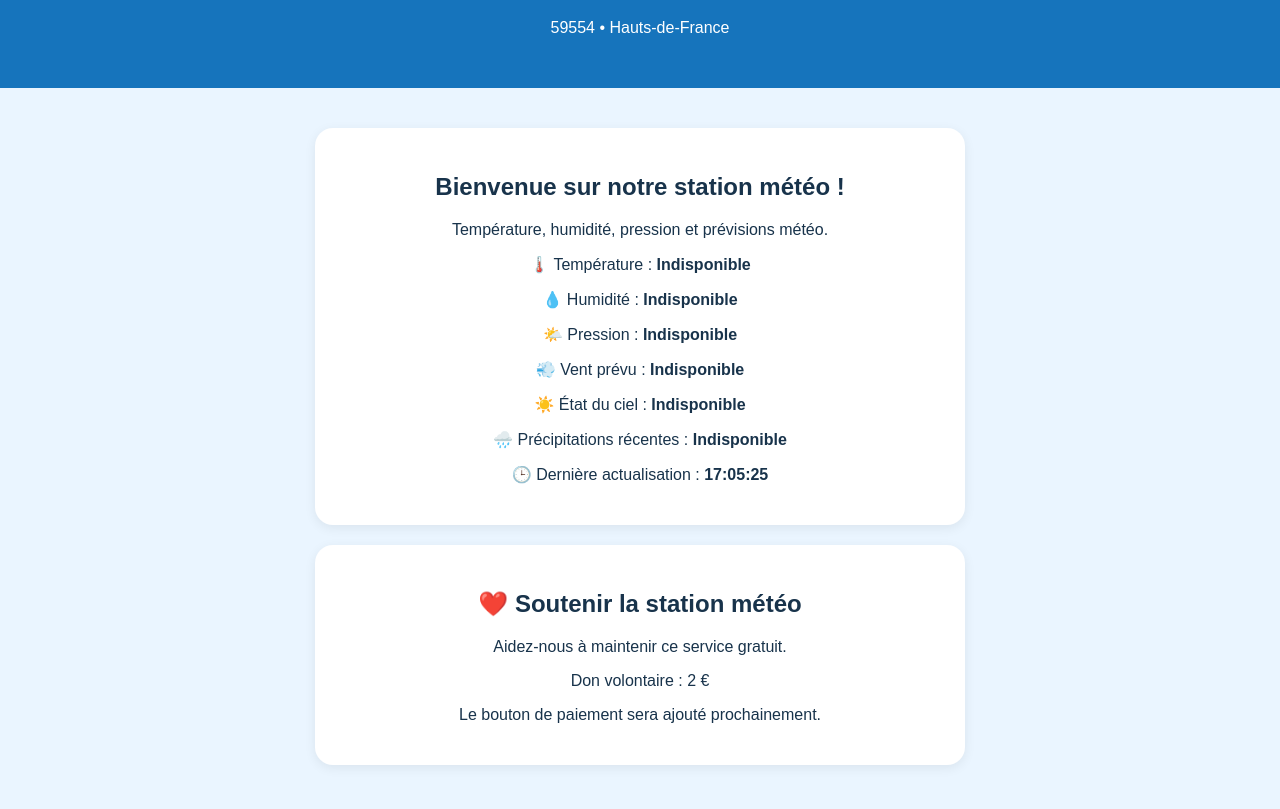
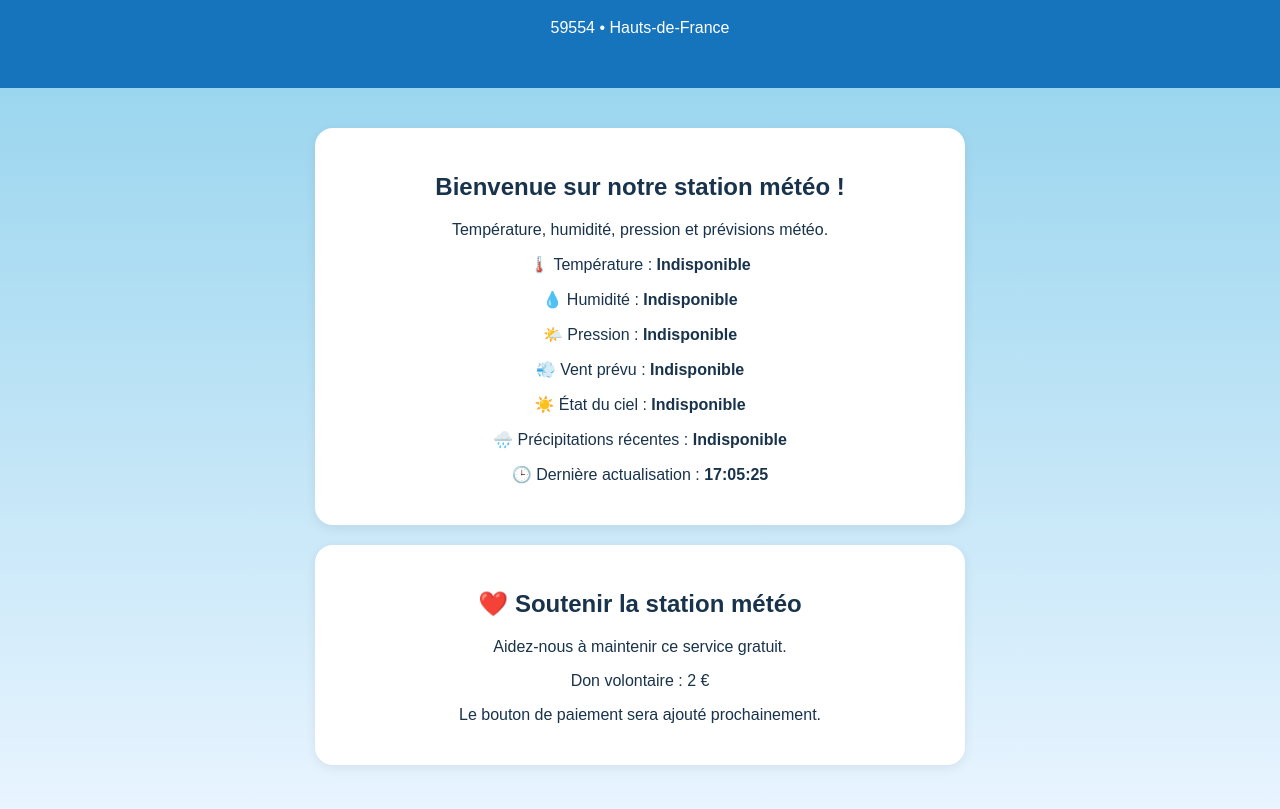
Before and after one commit to martinique59554-art/meteo-neuville-saint-remy, a plain HTML site: page index.html in a window 1280 px wide. Shown: the part 97-906 px from the top of the page. Drawn offline with Linux system fonts and the light colour scheme; no server answers.

Commit message:
Update index.html

```diff
--- a/index.html
+++ b/index.html
@@ -9,7 +9,7 @@
  body {
   font-family: Arial, sans-serif;
   margin: 0;
-      background: #eaf5ff;
+  background: linear-gradient(180deg, #87ceeb, #eaf5ff);
   color: #18334b;
   text-align: center;
 }
```
Lines whose indentation alone changed are shown as unchanged.
